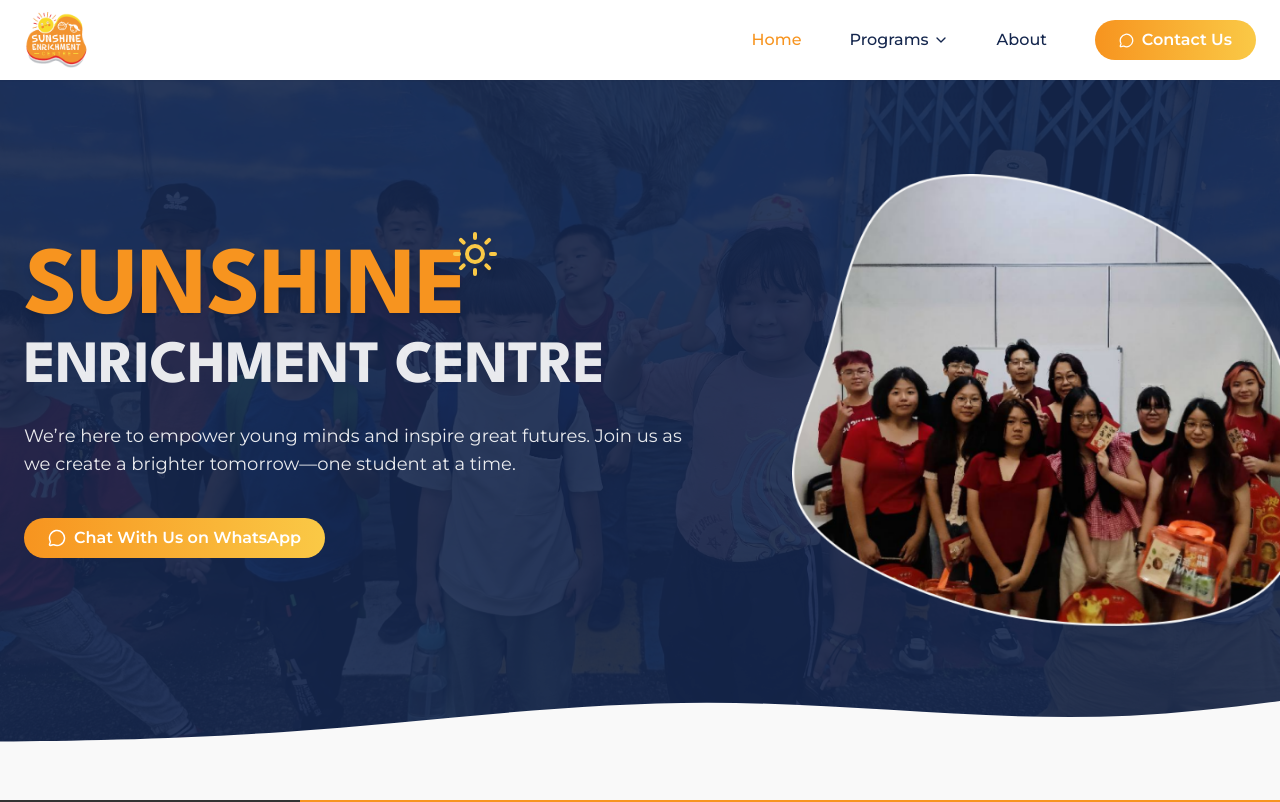
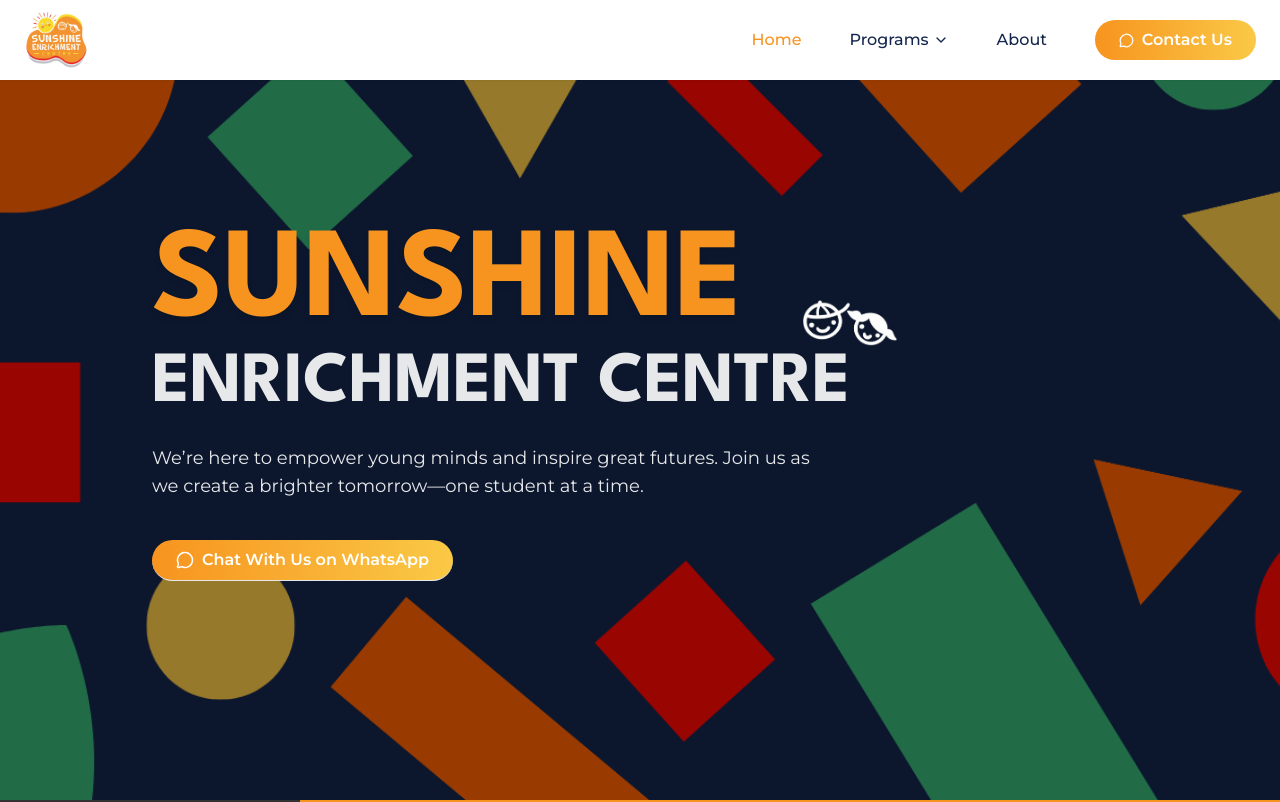
Before and after one commit to nkahweng/sunshine-enrichment-centre, a React (Vite) app: page / in a window 1280 px wide. Shown: the top 802 px of the page. Built offline with nearby package versions, Linux system fonts and the light colour scheme; grey boxes are pictures that could not be loaded.

Commit message:
Updated Hero

```diff
--- a/src/assets/index.js
+++ b/src/assets/index.js
@@ -37,6 +37,7 @@
 import introVideo from "./SECEdu Website Video.mp4";
 
 import heroBg from "./SECEdu Background.png";
+import heroBoyGirl from "./SECEdu_Boy_Girl.png";
 
 export {
   headerLogo,
@@ -65,5 +66,6 @@
   mrChew,
   introVideo,
   heroBg,
+  heroBoyGirl,
 };
 export { FacebookIcon, instagram, whatsapp, xhs };
--- a/src/components/Hero.jsx
+++ b/src/components/Hero.jsx
@@ -1,6 +1,6 @@
 import React from "react";
 import { MessageCircle, Sun } from "lucide-react";
-import { group, trip6 } from "../assets";
+import { group, heroBg, heroBoyGirl, trip6 } from "../assets";
 import CTAButton from "./CTAButton";
 import { useScrollObserver } from "../hooks/useScrollObserver";
 
@@ -15,22 +15,27 @@
       ref={containerRef}
       className="relative min-h-screen flex items-center overflow-hidden bg-cover bg-center bg-no-repeat bg-scroll md:bg-fixed"
       style={{
-        backgroundImage: `url(${trip6})`,
+        backgroundImage: `url(${heroBg})`,
       }}
     >
-      <div className="absolute inset-0 bg-darkblue opacity-90 lg:pr-[100px] z-5" />
+      {/* <div className="absolute inset-0 bg-darkblue opacity-90 lg:pr-[100px] z-5" /> */}
+      <div className="absolute inset-0 bg-black opacity-40 lg:pr-[100px] z-5" />
 
       <div className="max-w-wide mx-auto px-6 z-10 w-full mt-32 lg:mt-0">
-        <div className="grid lg:grid-cols-5 gap-12 items-center">
-          <div className="lg:col-span-3 flex flex-col justify-center text-left relative">
+        <div className="grid lg:grid-cols-5 gap-12">
+          <div className="lg:col-span-5 flex flex-col justify-center relative lg:pl-32">
             {/* Main Headline */}
             <h1 className="font-leagueSpartan font-bold text-white tracking-tight mb-6 animate-on-scroll animate-slide-right">
-              <span className="text-5xl md:text-7xl lg:text-8xl text-orange drop-shadow-md relative pr-8 pt-4">
-                <Sun className="absolute top-0 right-0 text-yellow h-12 w-12" />
+              <span className="text-5xl md:text-7xl lg:text-9xl text-orange drop-shadow-md relative pr-8 pt-4">
+                {/* <Sun className="absolute top-0 right-0 text-yellow h-12 w-12" /> */}
                 SUNSHINE
               </span>
-              <span className="block text-4xl md:text-5xl lg:text-6xl leading-none text-white/90">
+              <span className="inline-block text-4xl md:text-5xl lg:text-7xl leading-none text-white/90 relative">
                 ENRICHMENT CENTRE
+                <img
+                  src={heroBoyGirl}
+                  className="absolute -right-12 -top-12 w-24"
+                />
               </span>
             </h1>
 
@@ -45,13 +50,13 @@
               <CTAButton
                 text="Chat With Us on WhatsApp"
                 icon={<MessageCircle size={18} />}
-                // className="border border-white"
+                className="bg-none font-normal border-b hover:text-orange hover:border-orange"
               />
             </div>
           </div>
 
           {/* Photo */}
-          <div className="lg:col-span-2 relative">
+          {/* <div className="lg:col-span-2 relative">
             <div className="relative z-10 animate-on-scroll animate-pop-up">
               <img
                 src={group}
@@ -59,12 +64,12 @@
                 className="sm:max-w-md lg:max-w-lg mx-auto"
               />
             </div>
-          </div>
+          </div> */}
         </div>
       </div>
 
       {/* Wave */}
-      <div className="absolute bottom-0 right-0 left-0 z-0">
+      {/* <div className="absolute bottom-0 right-0 left-0 z-0">
         <svg
           width="1920"
           height="144"
@@ -79,7 +84,7 @@
             fill="#F9F9F9"
           />
         </svg>
-      </div>
+      </div> */}
     </section>
   );
 };
```
Also changed, not shown: src/assets/SECEdu_Boy_Girl.png (added).
